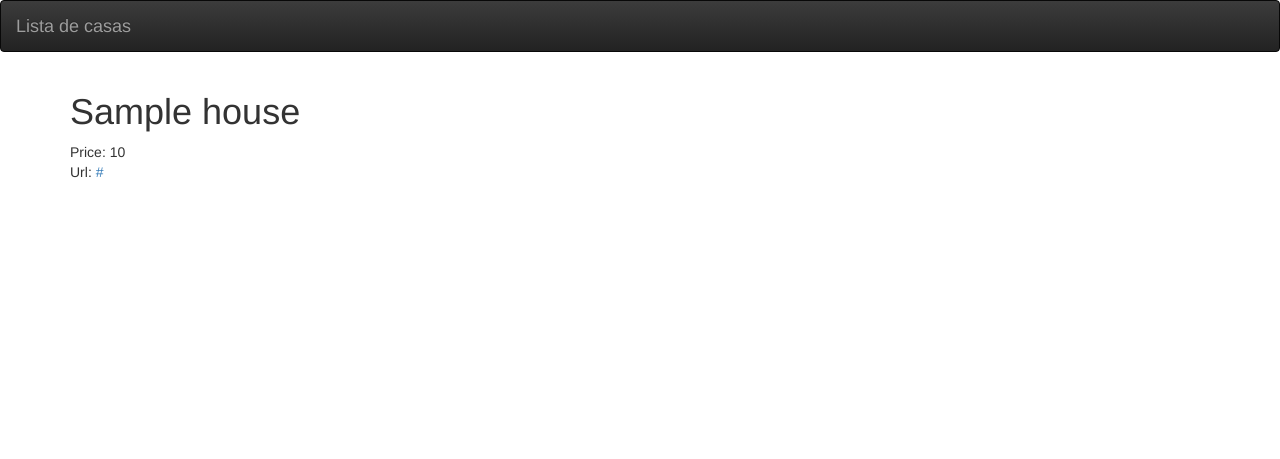
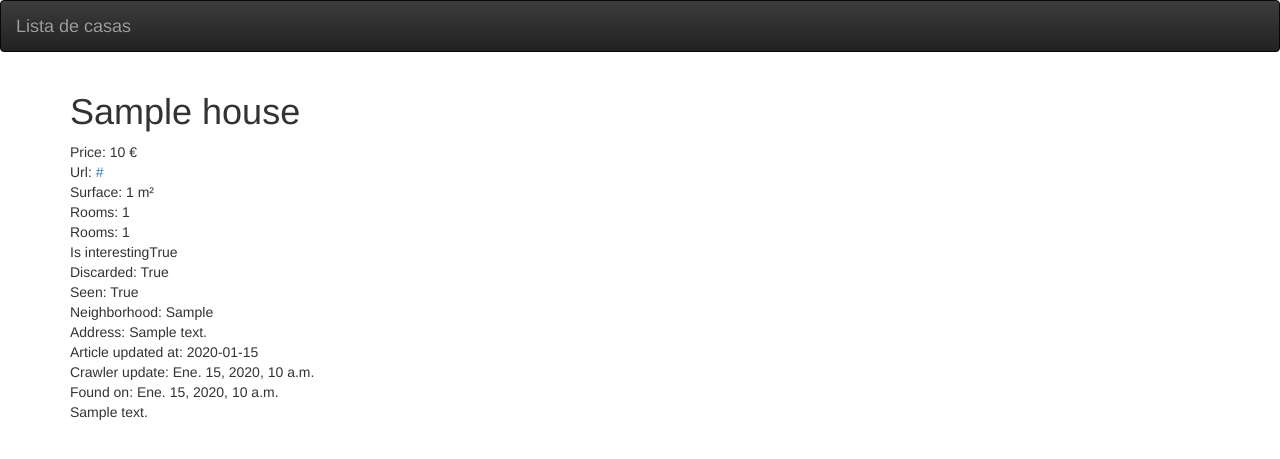
Before and after one commit to eduarias/house_finder, a Django app: page /houses/1/detail in a window 1280 px wide. Shown: the top 459 px of the page. Run offline with Django 3.2, Linux system fonts and the light colour scheme; tables that the repository leaves empty hold one stand-in row (values such as "Sample post"); some libraries are stand-ins or nearby versions.

Commit message:
Complete data on details view

```diff
--- a/house_finder/houses/templates/houses/detail.html
+++ b/house_finder/houses/templates/houses/detail.html
@@ -1,9 +1,29 @@
 {% extends "houses/master.html" %}
 
 {% block content %}
+<h1>{{ house.title }}</h1>
+    <div class="house-price">Price: {{ house.price }} €</div>
+    <div class="house-url">Url: <a href="{{ house.url }}">{{ house.website }}</a></div>
+    <div class="house-sqft_m2">Surface: {{ house.sqft_m2 }} m²</div>
+    <div class="house-rooms">Rooms: {{ house.rooms }}</div>
+    <div class="house-baths">Rooms: {{ house.baths }}</div>
 
-<h1>{{ house.title }}</h1>
-<div class="house-price">Price: {{ house.price }}</div>
-<div class="house-url">Url: <a href="{{ house.url }}">{{ house.website }}</a></div>
+    <div class="house-interesting">Is interesting{{ house.is_interesting }}</div>
+    <div class="house-discarded">Discarded: {{ house.is_discard }}</div>
+    <div class="house-seen">Seen: {{ house.has_seen }}</div>
+    <div class="house-neighborhood">Neighborhood: {{ house.neighborhood }}</div>
+    {% if house.address %}
+        <div class="house-address">Address: {{ house.address }}</div>
+    {% endif %}
+    {% if house.article_update_date %}
+        <div class="house-updated">Article updated at: {{ house.article_update_date }} </div>
+    {% endif %}
+    {% if house.updated_at %}
+        <div class="house-updated">Crawler update: {{ house.updated_at }} </div>
+    {% endif %}
+    <div class="house-found">Found on: {{ house.created_at }} </div>
+    <div class="house-description"><p>{{ house.description }}</p></div>
+
+
 
 {% endblock content %}
--- a/house_finder/houses/views.py
+++ b/house_finder/houses/views.py
@@ -23,3 +23,4 @@ class HousesListView(generic.ListView):
 class DetailView(generic.DetailView):
     model = House
     template_name = 'houses/detail.html'
+    model.has_seen = True
```
